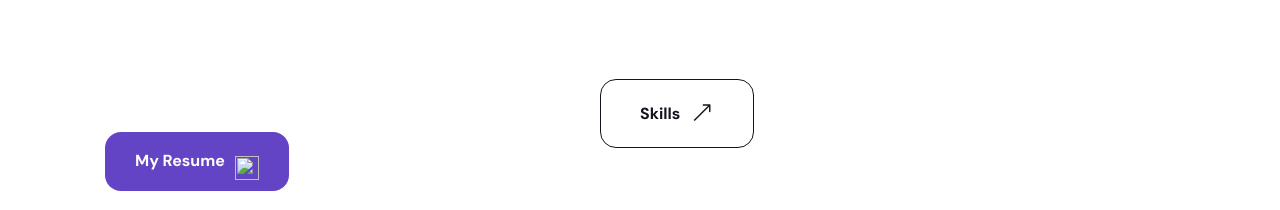
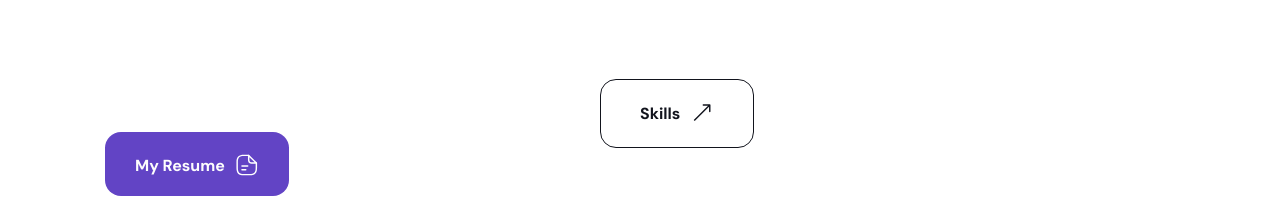
Before and after one commit to chrismuhirwa/My-Portfolio, a plain HTML site: page index.html in a window 1280 px wide. Shown: the part 1380-1590 px from the top of the page. Drawn offline with Linux system fonts and the light colour scheme; no server answers.

Commit message:
added resume button

```diff
--- a/index.html
+++ b/index.html
@@ -185,7 +185,7 @@
 									at your disposal.</p> -->
 							</div>
 							<div class="orido_tm_boxed_button">
-								<a href="#">My Resume <img class="svg" src="img/svg/paper.svg" alt="" /></a>
+								<a href="#">My Resume <img class="svg" src="img/hero/paper.svg" alt="" /></a>
 							</div>
 						</div>
 						<div class="right">
```
Also changed, not shown: img/hero/paper.svg (added).
